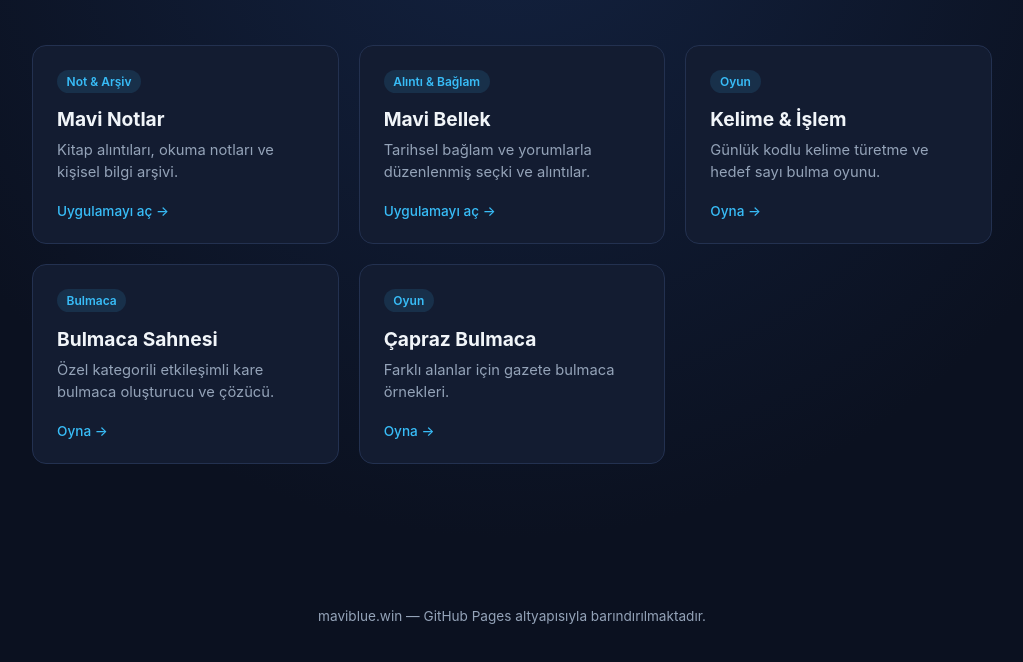
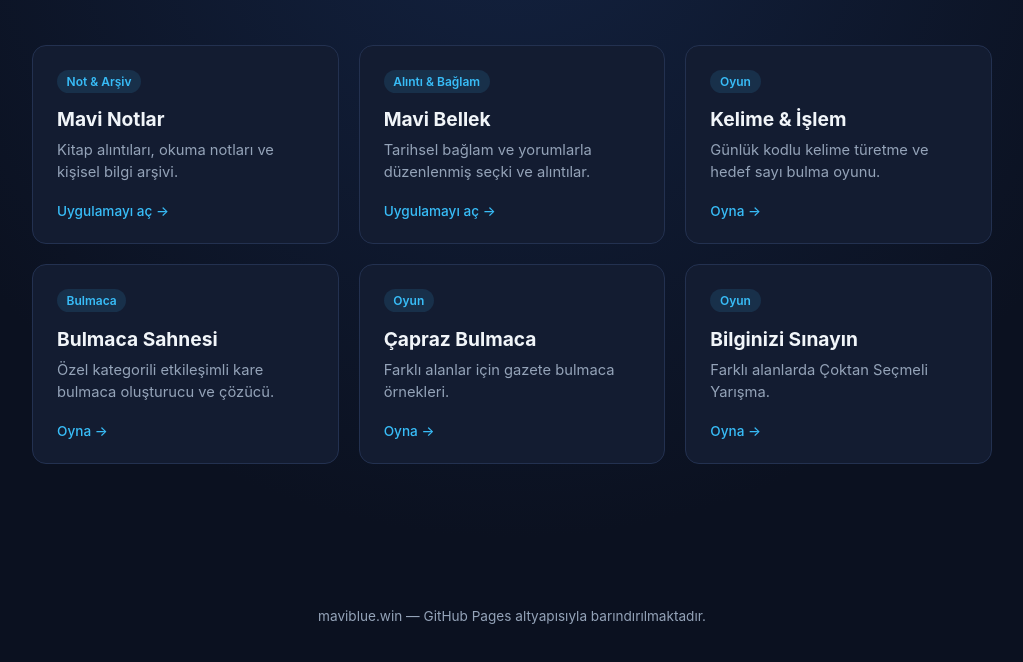
Before and after one commit to bilgenotlar/bilgenotlar.github.io, a plain HTML site: page index.html in a window 1280 px wide. Shown: the part 128-790 px from the top of the page, without its empty margins (128-1151 px from the left). Drawn offline with Linux system fonts and the light colour scheme.

Commit message:
Add files via upload

```diff
--- a/index.html
+++ b/index.html
@@ -194,6 +194,14 @@
       <div class="card-footer">Oyna →</div>
     </a>
 
+	<a href="/BilgeX" class="card">
+      <div>
+        <div class="card-top"><span class="tag">Oyun</span></div>
+        <h2>Bilginizi Sınayın</h2>
+        <p>Farklı alanlarda Çoktan Seçmeli Yarışma.</p>
+      </div>
+      <div class="card-footer">Oyna →</div>
+    </a>
 	  </main>
 
   <footer>
```
